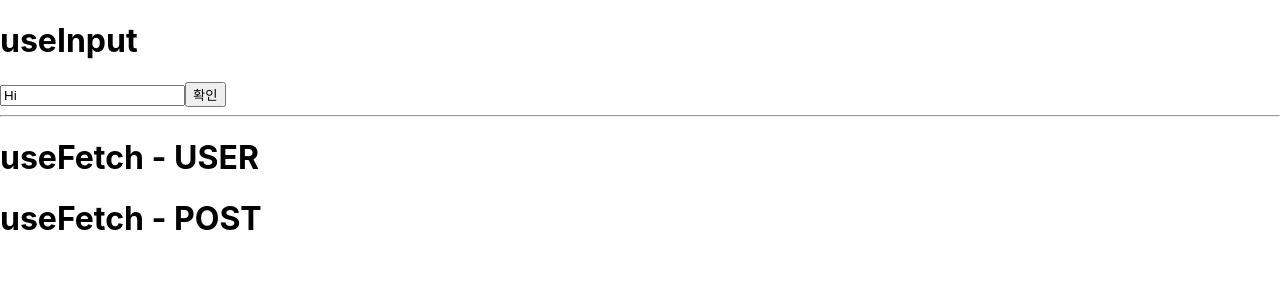
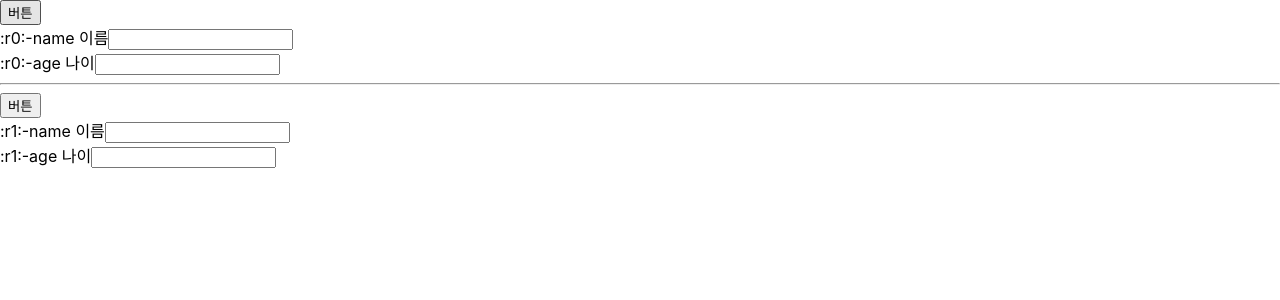
Before and after one commit to ycr5007/STDPR, a React (Create React App) app in the folder src/main/view/: page / in a window 1280 px wide. Shown: the top 300 px of the page. Built offline with nearby package versions, Linux system fonts and the light colour scheme; no server answers.

Commit message:
useId 학습

```diff
--- a/src/main/view/src/App.js
+++ b/src/main/view/src/App.js
@@ -1,56 +1,39 @@
-import React, {useEffect, useState} from 'react';
-import {useInput} from "./useInput";
-import {useFetch} from "./useFetch";
+import React, {useEffect, useId, useRef} from 'react';
 
-function displayMessage(message) {
-    alert(message);
+function App() {
+    // useId 를 통한 Componenet 의 고유 ID 값을 생성할 수 있음
+    return (
+        <div>
+            <MyInput />
+            <hr/>
+            <MyInput />
+        </div>
+    );
 }
 
-const baseUrl = "https://jsonplaceholder.typicode.com";
+function MyInput() {
+    // 문자열 형태, ID 값 반환
+    const id = useId(); // :r0:
+    // 1 개의 Componenet 에서, 각 Input 의 고유값을 지정할 경우, `id + tag` 형태로 지정한다.
+    // JavaScript 에서의 Math.random Or UUID
 
-function App() {
-    /* custom Hooks (useInput)
-        const [inputValue, setInputValue] = useState('');
+    const ref = useRef();
 
-        const handleChange = (e) => {
-            setInputValue(e.target.value);
-        }
-
-        const handleSubmit = () => {
-            alert(inputValue);
-            setInputValue('');
-        }
-    */
-    const [inputValue, handleChange, handleSubmit] = useInput("Hi", displayMessage);
-
-    /* custom Hooks (useFetch)
-        const [data, setData] = useState(null);
-
-        const fetchUrl = (type) => {
-            // dummy Json Data (posts, users, todos...)
-            fetch(baseUrl + '/' + type)
-                .then((res) => res.json())
-                .then((res) => setData(res));
-        }
-
-        useEffect(() => {
-            fetchUrl("users");
-        }, []);
-    */
-
-    const {data: userData} = useFetch(baseUrl, "users");
-    const {data: postData} = useFetch(baseUrl, "posts");
-
+    useEffect(() => {
+        // useId 시스템을 안정적으로 사용 가능하다.
+        // ServerSide Rendering 개발 시, 서버에서 Rendering 된 결과물과 Client 의 결과물이 일치해야하기 때문에, useId를 통해 안정성을 높일 수 있음
+        // const element = document.querySelector(id); // id 의 " : " querySelector 동작 X
+        const element = ref.current;
+        // React 에서는 DOM 요소 접근시, useRef 사용으로 가능 (React 에서의 querySelector 사용 지양한다.)
+        console.log(element);
+    }, []);
     return (
         <div>
-            <h1>useInput</h1>
-            <input type="text" value={inputValue} onChange={handleChange}/>
-            <button onClick={handleSubmit}>확인</button>
-            <hr/>
-            <h1>useFetch - USER</h1>
-            {userData && <pre>{JSON.stringify(userData[0], null, 2)}</pre>}
-            <h1>useFetch - POST</h1>
-            {postData && <pre>{JSON.stringify(postData[0], null, 2)}</pre>}
+            <button id="btn">버튼</button><br/>
+            <label htmlFor={`${id}-name`}>{`${id}-name`} 이름</label>
+            <input id={`${id}-name`} ref={ref}/> <br/>
+            <label htmlFor={`${id}-age`}>{`${id}-age`} 나이</label>
+            <input id={`${id}-age`}/>
         </div>
     );
 }
```
